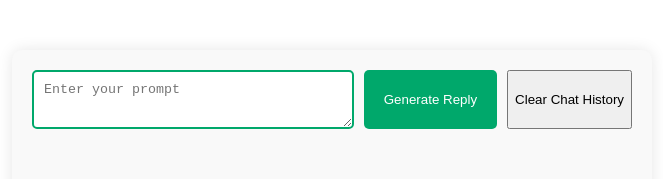
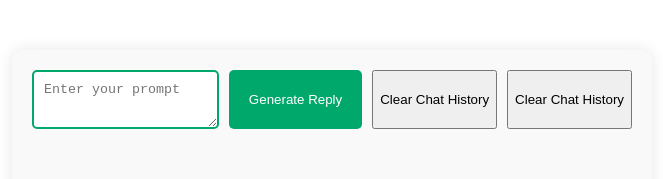
Before and after one commit to Hg2x/jadedoor, a React (Create React App) app: page / in a window 1280 px wide. Shown: the top 179 px of the page, without its empty margins (308-971 px from the left). Built offline with nearby package versions, Linux system fonts and the light colour scheme; no server answers.

Commit message:
Add clear input button

```diff
--- a/src/App.tsx
+++ b/src/App.tsx
@@ -86,6 +86,10 @@ const App: React.FC = () => {
     setChatLogs([]);
   };
 
+  const clearInput = () => {
+    setUserPrompt('');
+  };
+
   const toggleModel = () => {
     setSelectedModel(prev => prev === 'gpt-3.5-turbo' ? 'gpt-4' : 'gpt-3.5-turbo');
   };
@@ -103,6 +107,9 @@ const App: React.FC = () => {
         />
         <button className="generate-btn" onClick={handleSubmit}>
           Generate Reply
+        </button>
+        <button onClick={clearInput}>
+          Clear Chat History
         </button>
         <button onClick={handleClearChat}>
           Clear Chat History
```
